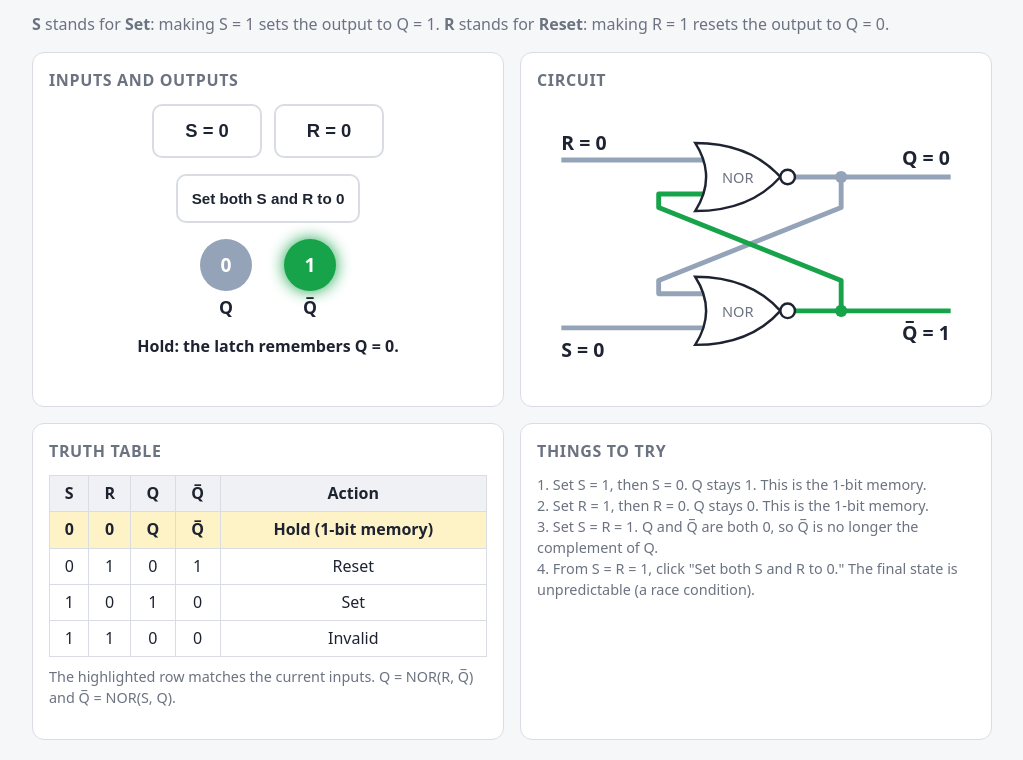
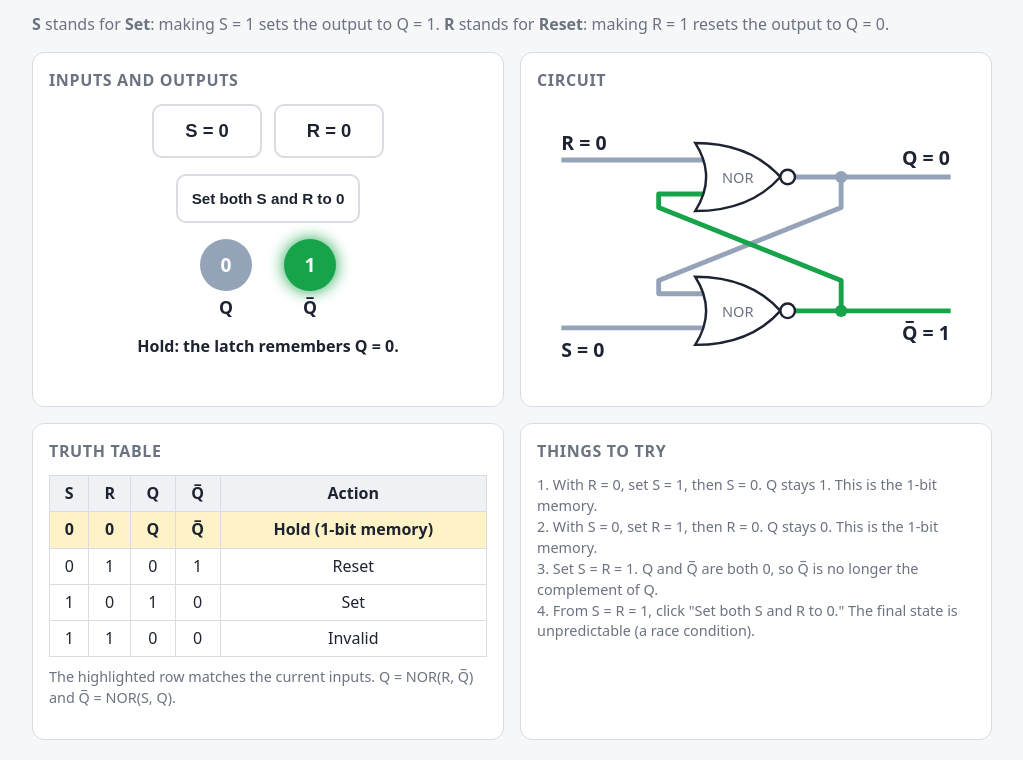
Before and after one commit to rthornton1/Sequential-logic-sims, a plain HTML site: page sr-latch-NOR.html in a window 1280 px wide. Shown: the part 83-843 px from the top of the page, without its empty margins (128-1151 px from the left). Drawn offline with Linux system fonts and the light colour scheme.

Commit message:
Add files via upload

```diff
--- a/sr-latch-NOR.html
+++ b/sr-latch-NOR.html
@@ -76,8 +76,8 @@
     <section class="card">
       <h2>Things to try</h2>
       <p class="note" style="margin-top:0">
-        1. Set S = 1, then S = 0. Q stays 1. This is the 1-bit memory.<br>
-        2. Set R = 1, then R = 0. Q stays 0. This is the 1-bit memory.<br>
+        1. With R = 0, set S = 1, then S = 0. Q stays 1. This is the 1-bit memory.<br>
+        2. With S = 0, set R = 1, then R = 0. Q stays 0. This is the 1-bit memory.<br>
         3. Set S = R = 1. Q and Q̅ are both 0, so Q̅ is no longer the complement of Q.<br>
         4. From S = R = 1, click "Set both S and R to 0." The final state is unpredictable (a race condition).
       </p>
```
